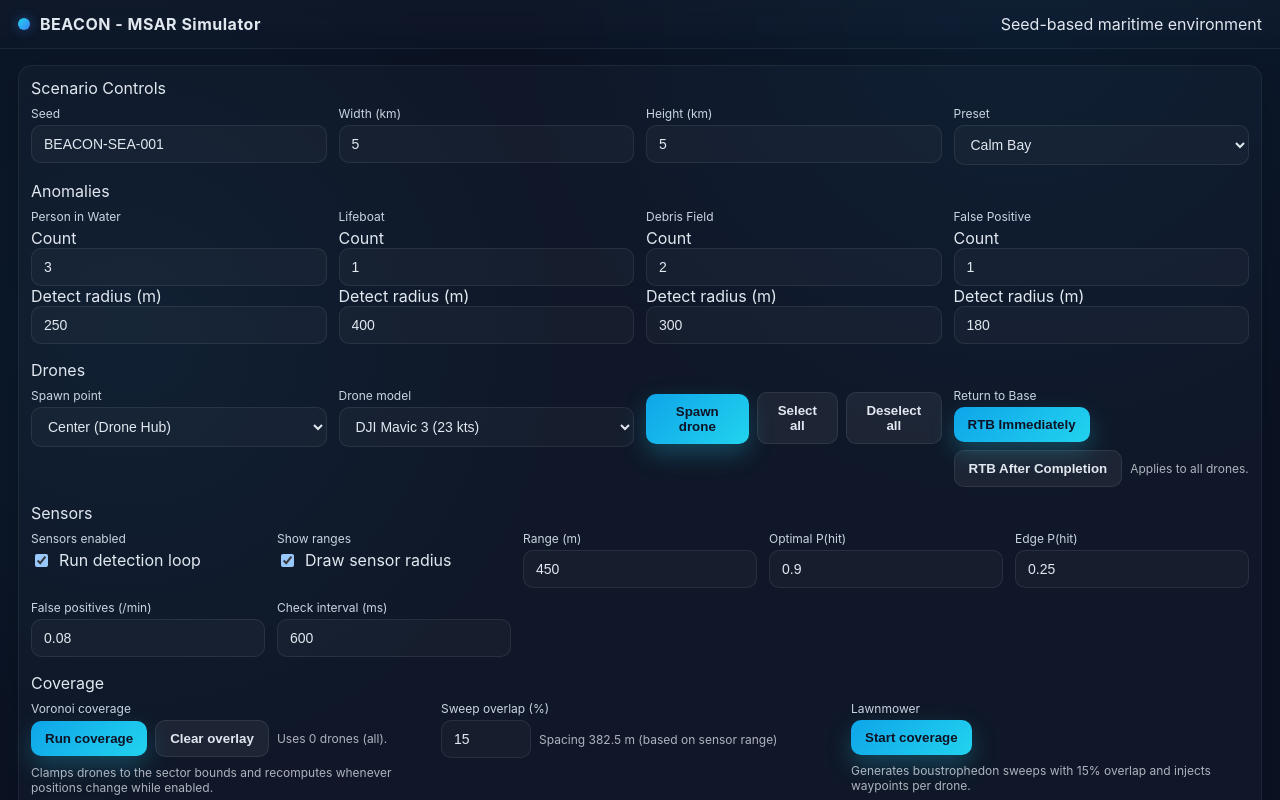
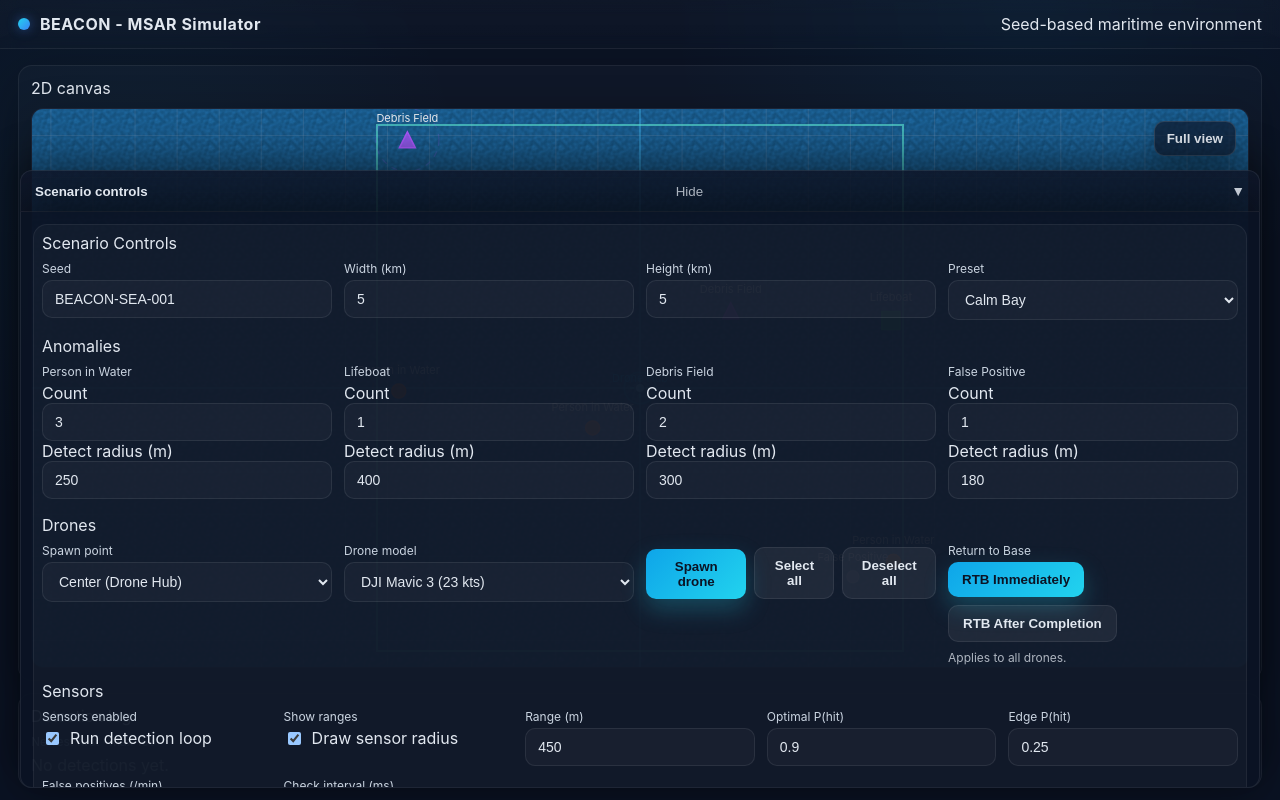
Before and after one commit to Nanda128/Beacon, a React (Vite) app: page / in a window 1280 px wide. Shown: the top 800 px of the page. Built offline with nearby package versions, Linux system fonts and the light colour scheme.

Commit message:
feat: Implement scenario drawer for dynamic controls and improved layout + reworked search area generator

```diff
--- a/src/App.tsx
+++ b/src/App.tsx
@@ -134,6 +134,7 @@ export default function App() {
     const [coverageActive, setCoverageActive] = useState(false);
     const [coverageOverlap, setCoverageOverlap] = useState(0.15); // 15% overlap default
     const [detectionLog, setDetectionLog] = useState<DetectionLogEntry[]>([]);
+    const [drawerOpen, setDrawerOpen] = useState(() => typeof window !== "undefined" ? window.innerWidth >= 960 : true);
     const scenarioRef = useRef(scenario);
     const dronesRef = useRef<DroneState[]>([]);
     const lastFalseNegativeRef = useRef<Record<string, number>>({});
@@ -690,17 +691,10 @@ export default function App() {
         return () => window.clearInterval(interval);
     }, [appendLog, clampToBounds, detectionProbability, sensorSettings.checkIntervalMs, sensorSettings.falsePositiveRatePerMinute, sensorSettings.rangeMeters, sensorsEnabled, setMessage, updateAnomalies]);
 
-    return (
-        <div className="app-shell">
-            <header className="toolbar">
-                <div className="brand">
-                    <span className="brand-dot"/>
-                    <span>BEACON - MSAR Simulator</span>
-                </div>
-                <div className="badge">Seed-based maritime environment</div>
-            </header>
-            <main className="content">
-                <div className="panel-card">
+    const toggleDrawer = () => setDrawerOpen((prev) => !prev);
+
+    const scenarioControls = (
+        <div className="panel-card drawer-panel">
             <Badge style={{marginBottom: 8}}>Scenario Controls</Badge>
             <ControlGrid>
                 <Field label="Seed">
@@ -823,7 +817,8 @@ export default function App() {
                                 <span>{drone.callsign}</span>
                                 <span style={{opacity: 0.7}}>{drone.status}</span>
                                 <span style={{opacity: 0.7}}>· {Math.round(drone.batteryPct)}%</span>
-                                        <span style={{opacity: 0.7}}>· {drone.batteryMinutesRemaining.toFixed(1)} min left</span>
+                                <span
+                                    style={{opacity: 0.7}}>· {drone.batteryMinutesRemaining.toFixed(1)} min left</span>
                                 <span
                                     style={{opacity: 0.7}}>· Min to hub {drone.returnMinutesRequired.toFixed(1)} min</span>
                                 <span
@@ -955,7 +950,18 @@ export default function App() {
             {message && <div className="callout success">{message}</div>}
             {error && <div className="callout danger">{error}</div>}
         </div>
+    );
 
+    return (
+        <div className="app-shell">
+            <header className="toolbar">
+                <div className="brand">
+                    <span className="brand-dot"/>
+                    <span>BEACON - MSAR Simulator</span>
+                </div>
+                <div className="badge">Seed-based maritime environment</div>
+            </header>
+            <main className={`content ${drawerOpen ? "content-with-drawer" : ""}`}>
                 <div className="viewer-row">
                     <MaritimeCanvas2D gridSpacing={200} scenario={scenario} onToggleAnomaly={handleToggleAnomaly}
                                       drones={drones}
@@ -991,6 +997,18 @@ export default function App() {
                     </div>
                 </div>
             </main>
+            <div className={`scenario-drawer ${drawerOpen ? "open" : "closed"}`}>
+                <div className="drawer-surface">
+                    <button className="drawer-handle" onClick={toggleDrawer} aria-expanded={drawerOpen}>
+                        <span style={{fontWeight: 700}}>Scenario controls</span>
+                        <span style={{opacity: 0.75}}>{drawerOpen ? "Hide" : "Show"}</span>
+                        <span className="drawer-chevron">{drawerOpen ? "▼" : "▲"}</span>
+                    </button>
+                    <div className="drawer-body">
+                        {scenarioControls}
+                    </div>
+                </div>
+            </div>
         </div>
     );
 }
--- a/src/components/canvas/voronoi.ts
+++ b/src/components/canvas/voronoi.ts
@@ -115,7 +115,13 @@ const rebalanceVoronoiAreas = (
     maxIterations = 10,
     tolerance = 0.15,
 ): VoronoiCell[] => {
-    const targetArea = (bounds.widthMeters * bounds.heightMeters) / sites.length;
+    const totalArea = bounds.widthMeters * bounds.heightMeters;
+    const weights = sites.map((s) => Math.max(0.1, s.drone.speedKts ?? 0));
+    const weightSum = weights.reduce((a, b) => a + b, 0) || 1;
+    const targetAreaByDrone = new Map<string, number>();
+    sites.forEach((s, idx) => {
+        targetAreaByDrone.set(s.drone.id, totalArea * (weights[idx] / weightSum));
+    });
     const center = {
         x: bounds.origin.x + bounds.widthMeters / 2,
         y: bounds.origin.y + bounds.heightMeters / 2,
@@ -127,7 +133,10 @@ const rebalanceVoronoiAreas = (
         const cells = buildCells(workingSites, bounds);
         lastCells = cells;
         if (cells.length === 0) break;
-        const deviations = cells.map((c) => Math.abs(polygonArea(c.polygon) - targetArea) / targetArea);
+        const deviations = cells.map((c) => {
+            const target = targetAreaByDrone.get(c.droneId) ?? (totalArea / sites.length);
+            return Math.abs(polygonArea(c.polygon) - target) / target;
+        });
         const maxDeviation = deviations.length > 0 ? Math.max(...deviations) : 0;
         if (maxDeviation <= tolerance) return cells;
         const cellById = new Map(cells.map((c) => [c.droneId, c]));
@@ -135,7 +144,8 @@ const rebalanceVoronoiAreas = (
         workingSites = workingSites.map((site) => {
             const cell = cellById.get(site.drone.id);
             if (!cell) return site;
-            const areaError = (polygonArea(cell.polygon) - targetArea) / targetArea;
+            const target = targetAreaByDrone.get(site.drone.id) ?? (totalArea / sites.length);
+            const areaError = (polygonArea(cell.polygon) - target) / target;
             const dir = {
                 x: site.position.x - center.x,
                 y: site.position.y - center.y,
--- a/src/index.css
+++ b/src/index.css
@@ -331,3 +331,87 @@ body {
     background: rgba(234, 179, 8, 0.16);
     box-shadow: 0 10px 22px rgba(234, 179, 8, 0.24);
 }
+
+.content-with-drawer {
+    padding-bottom: 140px;
+}
+
+.scenario-drawer {
+    position: fixed;
+    left: 0;
+    right: 0;
+    bottom: 0;
+    display: flex;
+    justify-content: center;
+    padding: 0 18px 12px;
+    pointer-events: none;
+    z-index: 1300;
+}
+
+.drawer-surface {
+    width: min(1240px, 100%);
+    pointer-events: auto;
+    transform: translateY(calc(100% - 60px));
+    transition: transform 0.24s ease;
+}
+
+.scenario-drawer.open .drawer-surface {
+    transform: translateY(0);
+}
+
+.drawer-handle {
+    width: 100%;
+    display: flex;
+    align-items: center;
+    justify-content: space-between;
+    gap: 8px;
+    padding: 12px 14px;
+    border: 1px solid rgba(255, 255, 255, 0.08);
+    border-radius: 12px 12px 0 0;
+    background: linear-gradient(180deg, rgba(15, 23, 42, 0.9), rgba(15, 23, 42, 0.82));
+    color: #e2e8f0;
+    cursor: pointer;
+    box-shadow: 0 -12px 36px rgba(0, 0, 0, 0.45);
+}
+
+.drawer-handle:hover {
+    background: rgba(15, 23, 42, 0.94);
+}
+
+.drawer-chevron {
+    font-size: 14px;
+    opacity: 0.85;
+}
+
+.drawer-body {
+    border: 1px solid rgba(255, 255, 255, 0.08);
+    border-top: none;
+    border-radius: 0 0 12px 12px;
+    background: rgba(11, 19, 36, 0.96);
+    padding: 12px;
+    max-height: min(72vh, 780px);
+    overflow: auto;
+    box-shadow: 0 -14px 44px rgba(0, 0, 0, 0.5);
+}
+
+.drawer-panel {
+    margin: 0;
+    padding: 8px;
+    background: rgba(255, 255, 255, 0.03);
+    border: 1px solid rgba(255, 255, 255, 0.06);
+    box-shadow: none;
+}
+
+@media (max-width: 768px) {
+    .drawer-surface {
+        transform: translateY(calc(100% - 56px));
+    }
+
+    .content-with-drawer {
+        padding-bottom: 170px;
+    }
+
+    .drawer-body {
+        max-height: 70vh;
+    }
+}
```
Lines whose indentation alone changed are shown as unchanged.
